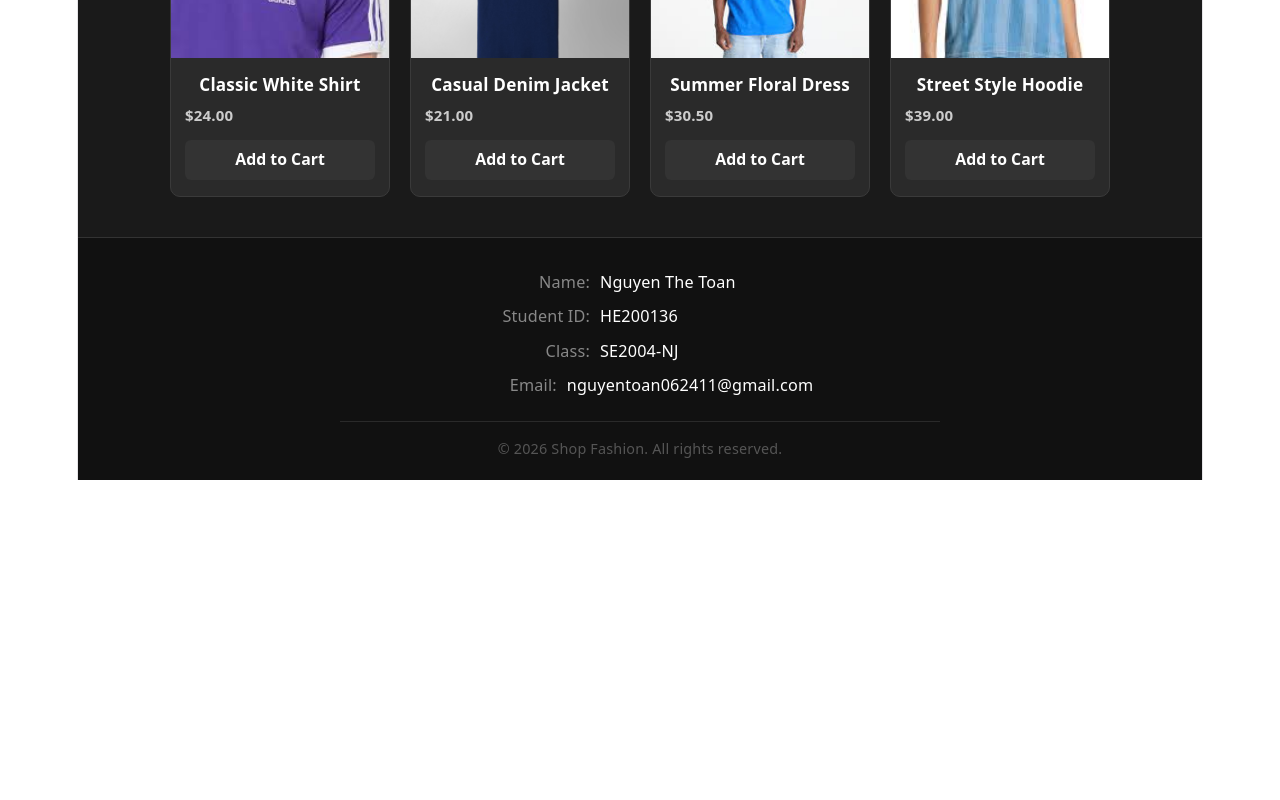
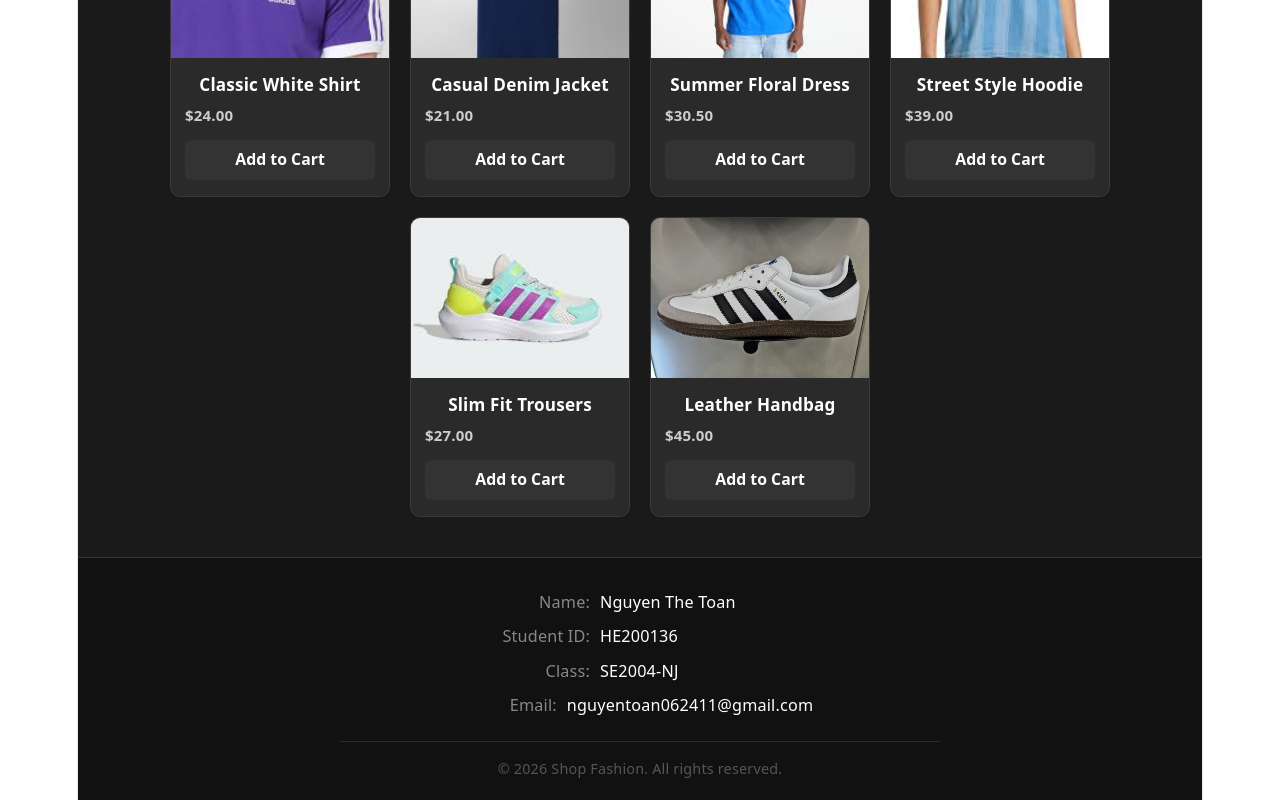
Before and after one commit to Darwin-1106/Lab2_FU_SU26, a React (Vite) app: page / in a window 1280 px wide. Shown: the part 786-1586 px from the top of the page. Before the commit the page ends 1266 px from the top, so only its background shows below. Built offline with nearby package versions, Linux system fonts and the light colour scheme.

Commit message:
Final commit

```diff
--- a/src/component/Product.jsx
+++ b/src/component/Product.jsx
@@ -2,6 +2,8 @@ import s1 from "../assets/s1.jpg";
 import s2 from "../assets/s2.jpg";
 import s3 from "../assets/s3.jpg";
 import s4 from "../assets/s4.jpg";
+import s5 from "../assets/s5.jpg";
+import s6 from "../assets/s6.jpg";
 import "./Product.css";
 
 const products = [
@@ -28,6 +30,18 @@ const products = [
     name: "Street Style Hoodie",
     img: s4,
     Price: "$39.00",
+  },
+  {
+    id: 5,
+    name: "Slim Fit Trousers",
+    img: s5,
+    Price: "$27.00",
+  },
+  {
+    id: 6,
+    name: "Leather Handbag",
+    img: s6,
+    Price: "$45.00",
   },
 ];
 
```
Also changed, not shown: src/assets/s5.jpg (added), src/assets/s6.jpg (added).
